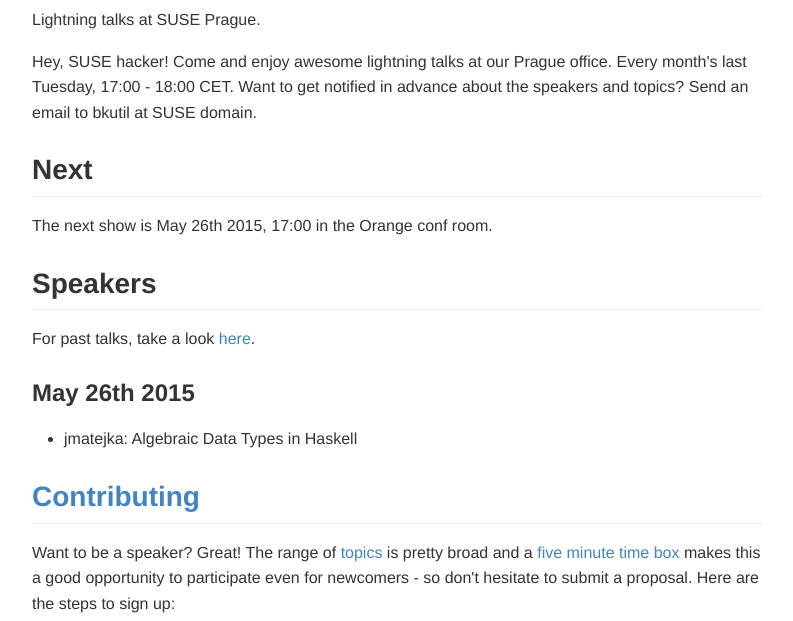
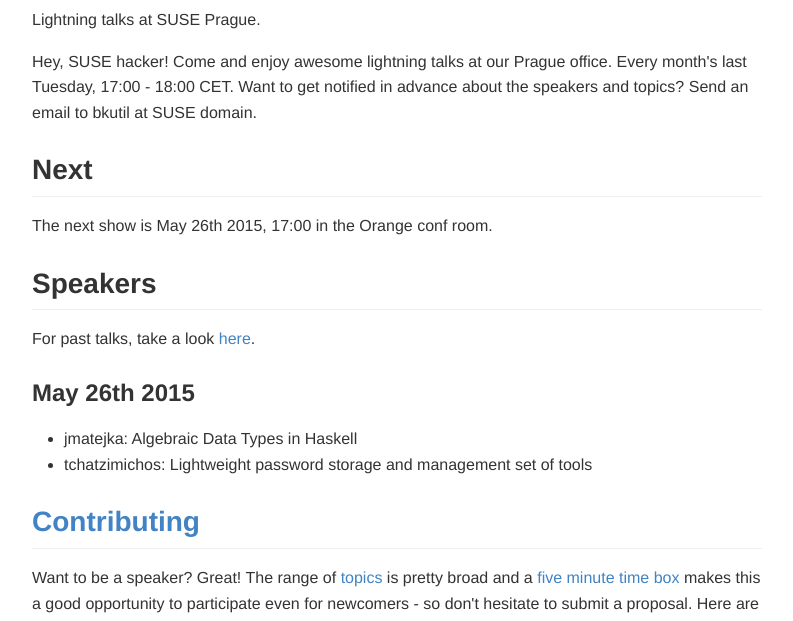
Before and after one commit to Plnt/lightning-lizards, a plain HTML site: page index.html in a window 1280 px wide. Shown: the part 130-751 px from the top of the page, without its empty margins (243-1036 px from the left). Drawn offline with Linux system fonts and the light colour scheme.

Commit message:
Add my password-store talk

```diff
--- a/index.html
+++ b/index.html
@@ -20,6 +20,7 @@ about the speakers and topics? Send an email to bkutil at SUSE domain.</p>
 
 <ul>
 <li>jmatejka: Algebraic Data Types in Haskell</li>
+<li>tchatzimichos: Lightweight password storage and management set of tools</li>
 </ul>
 
 <h2><a name="contributing">Contributing</a></h2>
```
Also changed, not shown: 1 other file.
